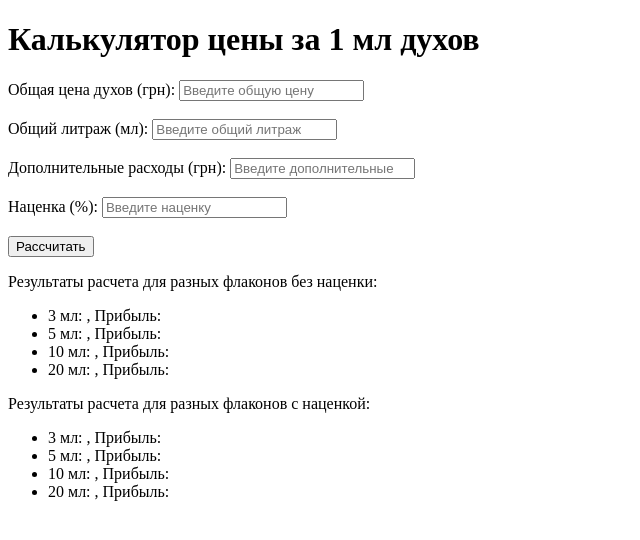
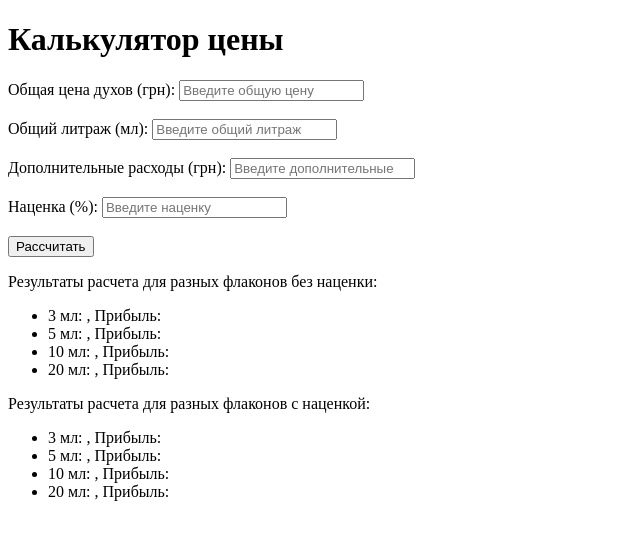
Before and after one commit to okSYS007/AromaWeb, a website: page public/index.html in a window 1280 px wide. Shown: the whole page, without its empty margins (0-640 px from the left). Drawn offline with Linux system fonts and the light colour scheme.

Commit message:
html pravki

```diff
--- a/public/index.html
+++ b/public/index.html
@@ -1,10 +1,10 @@
 <!DOCTYPE html>
 <html>
 <head>
-    <title>Калькулятор цены за 1 мл</title>
+    <title>Калькулятор цены </title>
 </head>
 <body>
-    <h1>Калькулятор цены за 1 мл духов</h1>
+    <h1>Калькулятор цены </h1>
 
     <label for="totalPrice">Общая цена духов (грн):</label>
     <input type="number" id="totalPrice" placeholder="Введите общую цену"><br><br>
```
